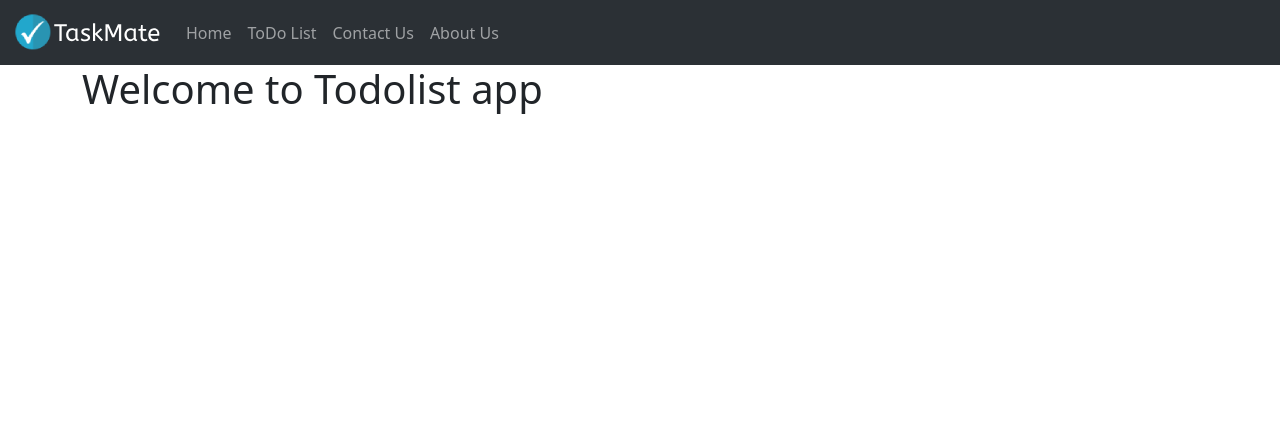
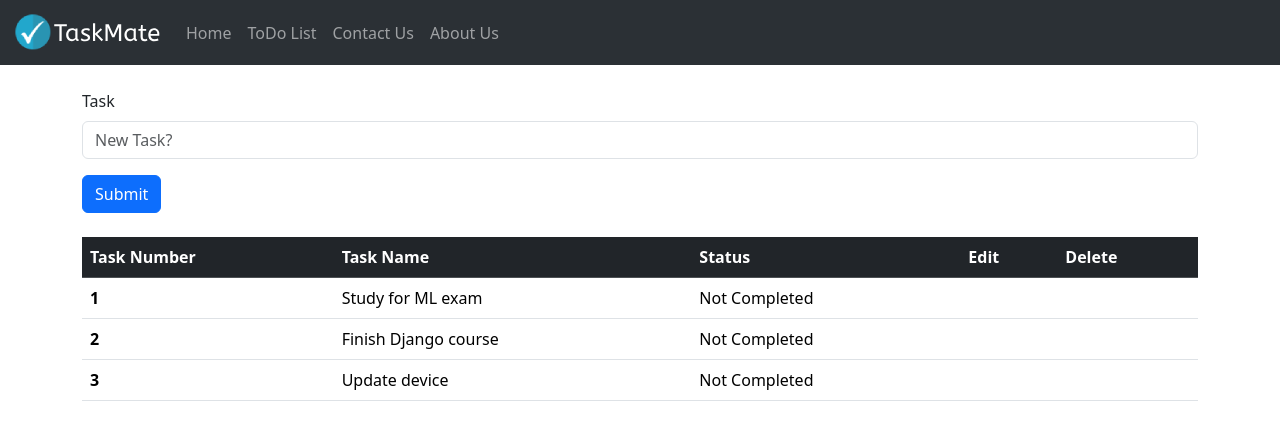
Before and after one commit to DhanukaSheyamPerera/taskmate, a Django app: page /task/ in a window 1280 px wide. Shown: the top 440 px of the page. Run offline with Django 4.2, Linux system fonts and the light colour scheme; data comes from the database, SQL or seed files in the repository.

Commit message:
data fetched from database and basic form structure added

```diff
--- a/taskmate/todolist_app/templates/todolist.html
+++ b/taskmate/todolist_app/templates/todolist.html
@@ -1,11 +1,60 @@
 {% extends 'base.html' %}
 
 {% block title %}
-    <title>TaskMate</title>
+<title>TaskMate</title>
 {% endblock title %}
 
 {% block content %}
-    <div class="container">
-        <h1>{{ welcome_todolist_text }}</h1>
-    </div>
+<div class="container">
+    <br>
+    <form>
+        <div class="mb-3">
+            <label for="task" class="form-label">Task</label>
+            <input type="text" class="form-control" id="task" aria-describedby="emailHelp" placeholder="New Task?">
+<!--            <div id="emailHelp" class="form-text">We'll never share your email with anyone else.</div>-->
+        </div>
+<!--        <div class="mb-3">-->
+<!--            <label for="exampleInputPassword1" class="form-label">Password</label>-->
+<!--            <input type="password" class="form-control" id="exampleInputPassword1">-->
+<!--        </div>-->
+<!--        <div class="mb-3 form-check">-->
+<!--            <input type="checkbox" class="form-check-input" id="exampleCheck1">-->
+<!--            <label class="form-check-label" for="exampleCheck1">Check me out</label>-->
+<!--        </div>-->
+        <button type="submit" class="btn btn-primary">Submit</button>
+    </form>
+    <br>
+    <table class="table">
+        <thead class="table-dark">
+        <tr>
+            <th scope="col">Task Number</th>
+            <th scope="col">Task Name</th>
+            <th scope="col">Status</th>
+            <th scope="col">Edit</th>
+            <th scope="col">Delete</th>
+        </tr>
+        </thead>
+        <tbody>
+        {% for object in all_tasks %}
+        {% if object.status %}
+        <tr class="table-success">
+            <th scope="row">{{object.id}}</th>
+            <td>{{object.task}}</td>
+            <td>Completed</td>
+            <td></td>
+            <td></td>
+        </tr>
+        {% else %}
+        <tr>
+            <th scope="row">{{object.id}}</th>
+            <td>{{object.task}}</td>
+            <td>Not Completed</td>
+            <td></td>
+            <td></td>
+            {% endif %}
+        </tr>
+        {% endfor %}
+        </tbody>
+    </table>
+</div>
 {% endblock content %}
--- a/taskmate/todolist_app/views.py
+++ b/taskmate/todolist_app/views.py
@@ -1,13 +1,15 @@
 from django.shortcuts import render
 from django.http import HttpResponse
+from .models import TaskList
 
 # Create your views here.
 def todolist(request):
     # return HttpResponse("Welcome to todolist")
+    all_tasks = TaskList.objects.all()
     context = {
         "welcome_todolist_text":"Welcome to Todolist app"
     }
-    return render(request, 'todolist.html', context)
+    return render(request, 'todolist.html', {'all_tasks': all_tasks})
 
 def contact(request):
     context = {
```
